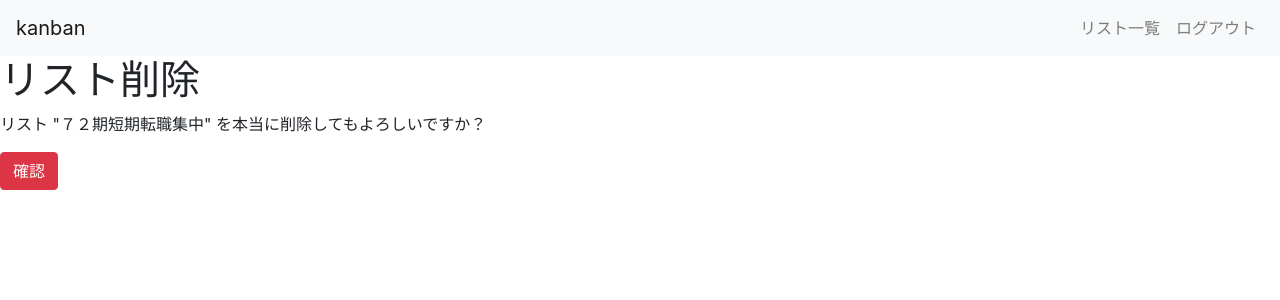
After one commit to shunsukekaneko72106/kanban, a Django app: page /kanban/lists/1/delete/ in a window 1280 px wide. The commit adds this page. Shown: the top 300 px of the page. Run offline with Django 3.2, Linux system fonts and the light colour scheme; a user stored in the database is signed in; data comes from the database, SQL or seed files in the repository; some libraries are stand-ins or nearby versions.

Commit message:
add list function
list delete

```diff
--- /dev/null
+++ b/kanban/templates/kanban/lists/delete.html
@@ -0,0 +1,15 @@
+<!--
+リスト削除ページ 20210130 新規作成
+
+-->
+
+{% extends "kanban/base.html" %}
+
+{% block content %}
+<h1>リスト削除</h1>
+<form method="post">
+  {% csrf_token %}
+  <p>リスト "{{ list.title }}" を本当に削除してもよろしいですか？</p>
+  <button type="submit" class="btn btn-danger">確認</button>
+</form>
+{% endblock %}
--- a/kanban/templates/kanban/lists/detail.html
+++ b/kanban/templates/kanban/lists/detail.html
@@ -17,4 +17,5 @@
   </dl>
 </div>
 <a class="btn btn-primary" href="{% url 'kanban:lists_update' list.pk  %}" role="button">編集</a>
+<a class="btn btn-danger" href="{% url 'kanban:lists_delete' list.pk  %}" role="button">削除</a>
 {% endblock %}
--- a/kanban/urls.py
+++ b/kanban/urls.py
@@ -17,6 +17,7 @@ urlpatterns = [
     path("lists/create/", views.ListCreateView.as_view(), name="lists_create"),
     path("lists/<int:pk>/", views.ListDetailView.as_view(), name="lists_detail"),
     path("lists/<int:pk>/update/", views.ListUpdateView.as_view(), name="lists_update"),
+    path("lists/<int:pk>/delete/", views.ListDeleteView.as_view(), name="lists_delete"),
 
 
 ]
--- a/kanban/views.py
+++ b/kanban/views.py
@@ -1,6 +1,15 @@
 """viewのページ
 テンプレートをビューで指定する
 django.shortcuts MVCの複数のレベルを「橋渡し」するためのヘルパ関数やクラスを定義
+
+
+汎用クラスビュー:役割
+TemplateView:単純にテンプレートを表示するビュー
+ListView:モデルのデータを一覧表示するビュー
+DetailView:モデルのデータを個別に詳細表示するビュー
+CreateView:モデルにデータを追加するビュー
+UpdateView:モデルのデータを更新するビュー
+DeleteView:モデルのデータを削除するビュー
 
 """
 
@@ -10,7 +19,7 @@ from django.contrib.auth.forms import UserCreationForm
 from django.contrib.auth.mixins import LoginRequiredMixin
 from django.contrib.auth.models import User
 from django.shortcuts import render, redirect, resolve_url
-from django.views.generic import DetailView, UpdateView, CreateView, ListView
+from django.views.generic import DetailView, UpdateView, CreateView, ListView, DeleteView
 
 from django.urls import reverse_lazy
 from .models import List
@@ -99,3 +108,11 @@ class ListUpdateView(LoginRequiredMixin, UpdateView):
 
     def get_success_url(self):
         return resolve_url('kanban:lists_detail', pk=self.kwargs['pk'])
+
+
+"""リスト削除クラス"""
+class ListDeleteView(LoginRequiredMixin, DeleteView):
+    model = List
+    template_name = "kanban/lists/delete.html"
+    form_class = ListForm
+    success_url = reverse_lazy("kanban:lists_list")
```
